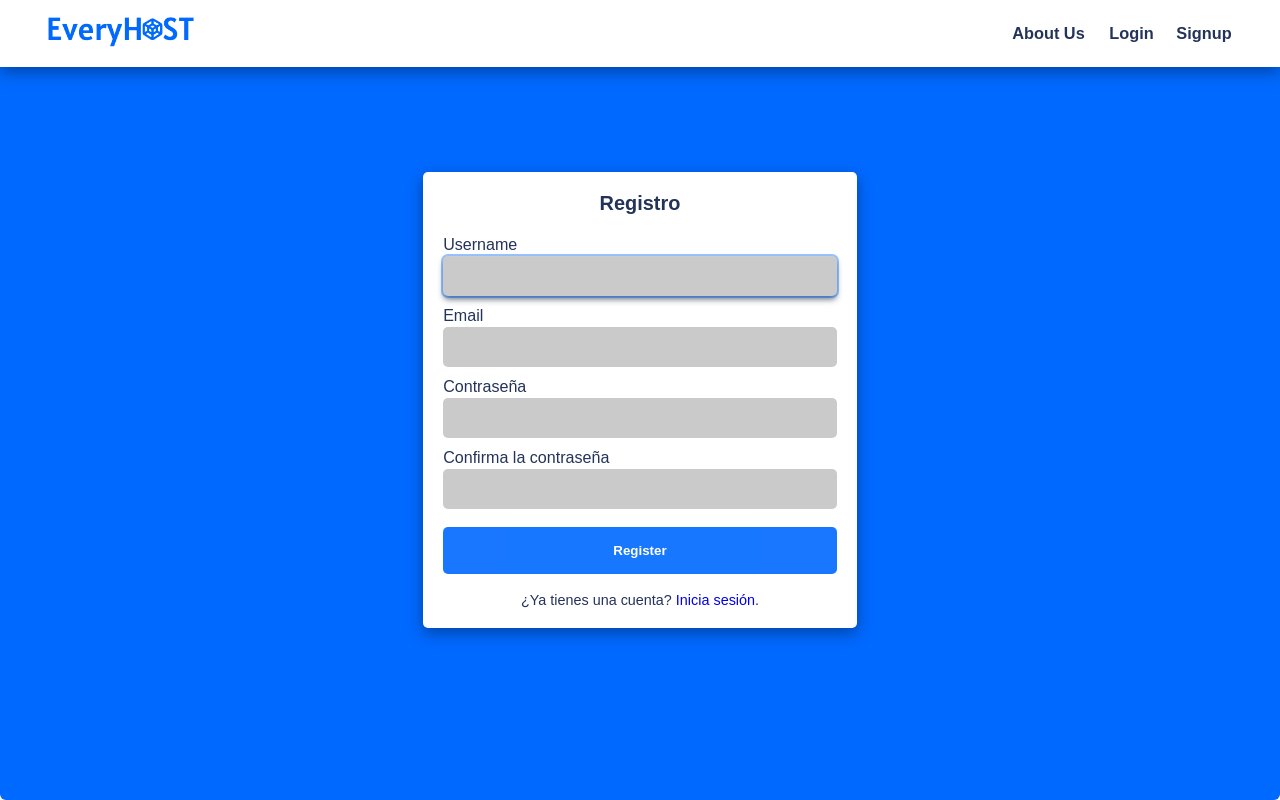
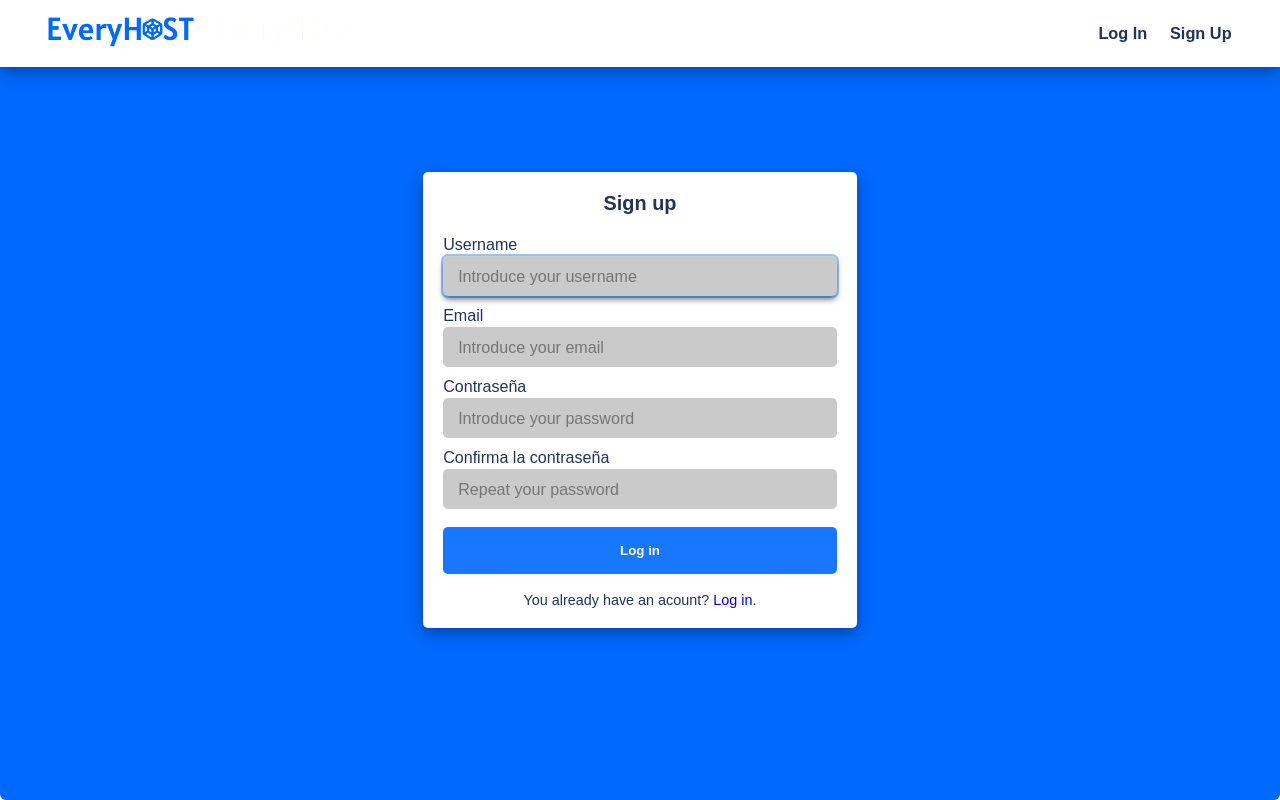
Before and after one commit to HernanCode/everyhostbackend, a Django app: page /auth/signup in a window 1280 px wide. Run offline with Django 4.2, Linux system fonts and the light colour scheme.

Commit message:
Adaptado el nuevo frontend al backend de django

```diff
--- a/userauth/templates/signup.html
+++ b/userauth/templates/signup.html
@@ -6,31 +6,29 @@
     <meta charset="UTF-8">
     <meta http-equiv="X-UA-Compatible" content="IE=edge">
     <meta name="viewport" content="width=device-width, initial-scale=1.0">
-    <title>Sign up</title>
+    <title>Everyhost - Sign up </title>
     <link rel="stylesheet" href="{% static 'auth/css/style.css' %}">
     <link rel='stylesheet' href='https://cdnjs.cloudflare.com/ajax/libs/font-awesome/4.7.0/css/font-awesome.min.css'>
     <link href='https://fonts.googleapis.com/css?family=Epilogue' rel='stylesheet'>
-    <link rel="icon" type="image/x-icon" href="{% static 'auth/img/headicon.png' %}">
 </head>
 
 <body>
     <header>
         <nav>
             <div class="logo">
-                <a href="../"><img src="{% static 'auth/img/logo.png' %}" alt=""></a>
+                <a href=""><img src="{% static 'img/logo.png' %}" alt="" id="imgblue"></a>
+                <a href=""><img src="{% static 'img/logowhite.png' %}" alt="" id="imgwhite"></a>
             </div>
             <div class="nav-items">
-                <a href="#">About Us </a>
-                <a href="login">Login</a>
-                <a href="signup">Signup</a>
+                <a href="login">Log in</a>
+                <a href="signup" id="signup">Sign up</a>
             </div>
-
         </nav>
     </header>
     <section>
         <div class="user-details">
             <form class="form" method="post">
-                <h5>Registro</h5>
+                <h5>Sign up</h5>
                 {% csrf_token %}
                 {% for field in form %}
                     <div class="input-box">
@@ -39,17 +37,25 @@
                     </div>
                 {% endfor %}
                 <div class="input-box">
-                    <button type="submit" class="registerbtn">Register</button>
+                    <button type="submit" class="registerbtn">Log in</button>
                 </div>
 
                 <div class="account-box">
-                    <p>¿Ya tienes una cuenta? <a href="login">Inicia sesión</a>.</p>
+                    <p>You already have an acount? <a href="login">Log in</a>.</p>
                 </div>
                 {% for message in messages %}
                     <div id="error">{{message}}</div></p>
                 {% endfor %}
 
             </form>
+            <script>
+                //Field Placeholder to use with DJANGO
+                var form_fields = document.getElementsByTagName('input')
+                form_fields[1].placeholder = "Introduce your username";
+                form_fields[2].placeholder = "Introduce your email";
+                form_fields[3].placeholder = "Introduce your password";
+                form_fields[4].placeholder = "Repeat your password";
+            </script>
 
 
 
```
